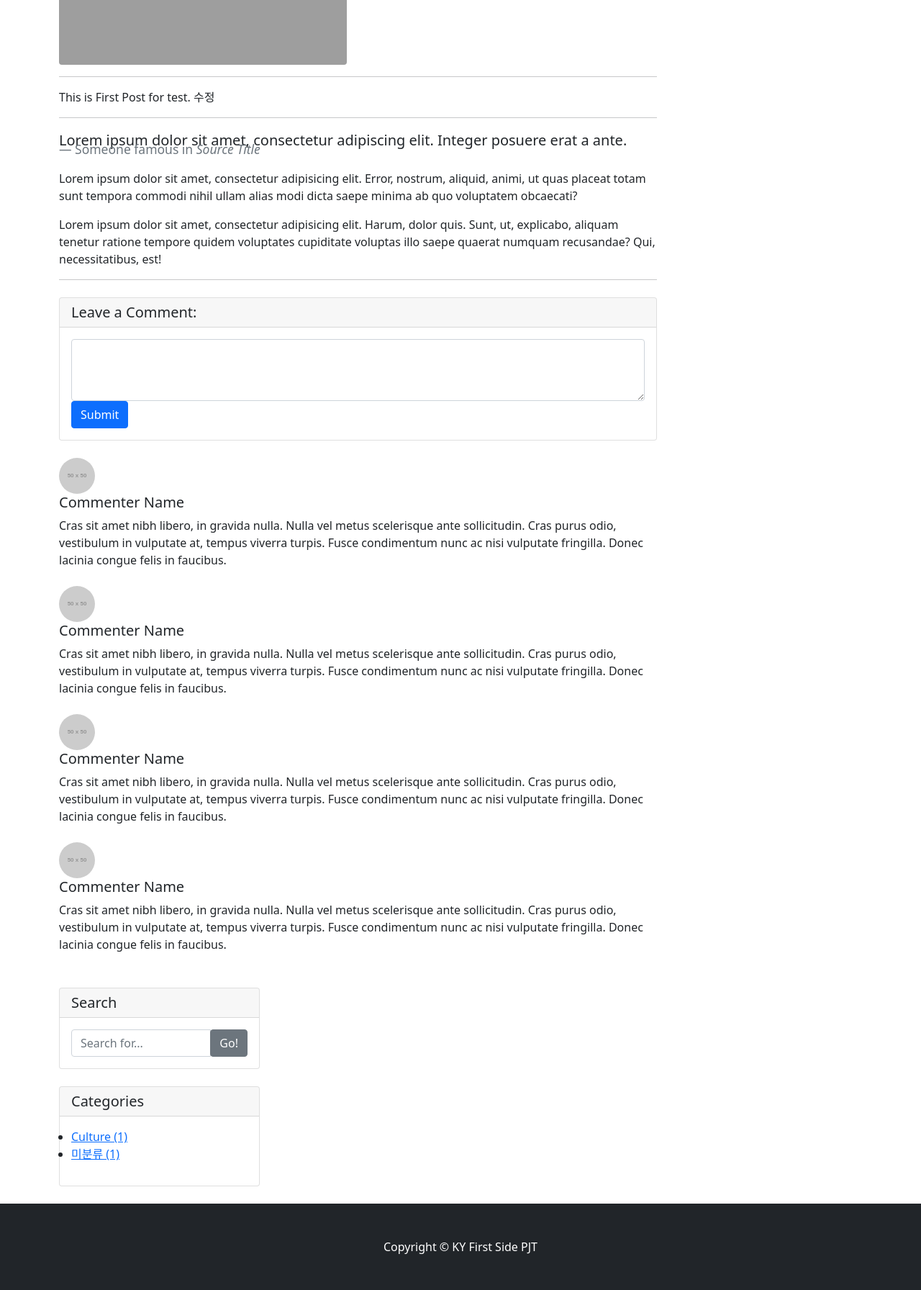
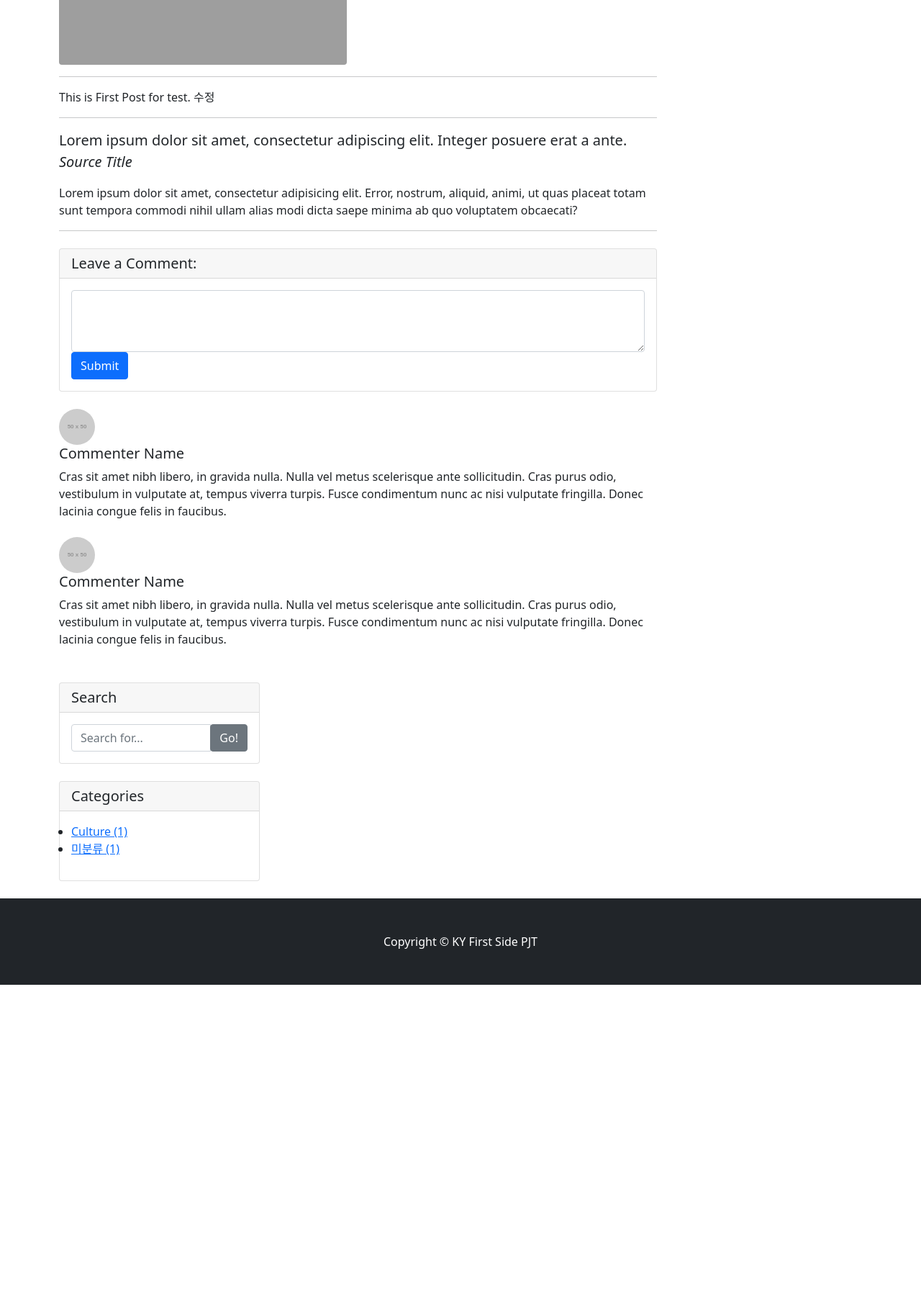
Before and after one commit to ky8778/KY_django, a Django app: page /blog/1/ in a window 1280 px wide. Shown: the part 506-2298 px from the top of the page at 72% size. After the commit the page ends 1874 px from the top, so only its background shows below. Run offline with Django 3.2, Linux system fonts and the light colour scheme; data comes from the database, SQL or seed files in the repository; grey boxes labelled with a size stand in for pictures from a placeholder-image service; some libraries are stand-ins or nearby versions; grey boxes are pictures that could not be loaded.

Commit message:
코드 정리

```diff
--- a/blog/templates/blog/single_post_page.html
+++ b/blog/templates/blog/single_post_page.html
@@ -69,14 +69,10 @@
 
     <blockquote class="blockquote">
       <p class="mb-0">Lorem ipsum dolor sit amet, consectetur adipiscing elit. Integer posuere erat a ante.</p>
-      <footer class="blockquote-footer">Someone famous in
-        <cite title="Source Title">Source Title</cite>
-      </footer>
+      <cite title="Source Title">Source Title</cite>
     </blockquote>
 
     <p>Lorem ipsum dolor sit amet, consectetur adipisicing elit. Error, nostrum, aliquid, animi, ut quas placeat totam sunt tempora commodi nihil ullam alias modi dicta saepe minima ab quo voluptatem obcaecati?</p>
-
-    <p>Lorem ipsum dolor sit amet, consectetur adipisicing elit. Harum, dolor quis. Sunt, ut, explicabo, aliquam tenetur ratione tempore quidem voluptates cupiditate voluptas illo saepe quaerat numquam recusandae? Qui, necessitatibus, est!</p>
 
     <hr>
 
@@ -111,23 +107,6 @@
       <div class="media-body">
         <h5 class="mt-0">Commenter Name</h5>
         Cras sit amet nibh libero, in gravida nulla. Nulla vel metus scelerisque ante sollicitudin. Cras purus odio, vestibulum in vulputate at, tempus viverra turpis. Fusce condimentum nunc ac nisi vulputate fringilla. Donec lacinia congue felis in faucibus.
-
-        <div class="media mt-4">
-          <img class="d-flex mr-3 rounded-circle" src="http://placehold.it/50x50" alt="">
-          <div class="media-body">
-            <h5 class="mt-0">Commenter Name</h5>
-            Cras sit amet nibh libero, in gravida nulla. Nulla vel metus scelerisque ante sollicitudin. Cras purus odio, vestibulum in vulputate at, tempus viverra turpis. Fusce condimentum nunc ac nisi vulputate fringilla. Donec lacinia congue felis in faucibus.
-          </div>
-        </div>
-
-        <div class="media mt-4">
-          <img class="d-flex mr-3 rounded-circle" src="http://placehold.it/50x50" alt="">
-          <div class="media-body">
-            <h5 class="mt-0">Commenter Name</h5>
-            Cras sit amet nibh libero, in gravida nulla. Nulla vel metus scelerisque ante sollicitudin. Cras purus odio, vestibulum in vulputate at, tempus viverra turpis. Fusce condimentum nunc ac nisi vulputate fringilla. Donec lacinia congue felis in faucibus.
-          </div>
-        </div>
-
       </div>
     </div>
 
```
Also changed, not shown: blog/templates/blog/base.html (+0 -17 lines).
